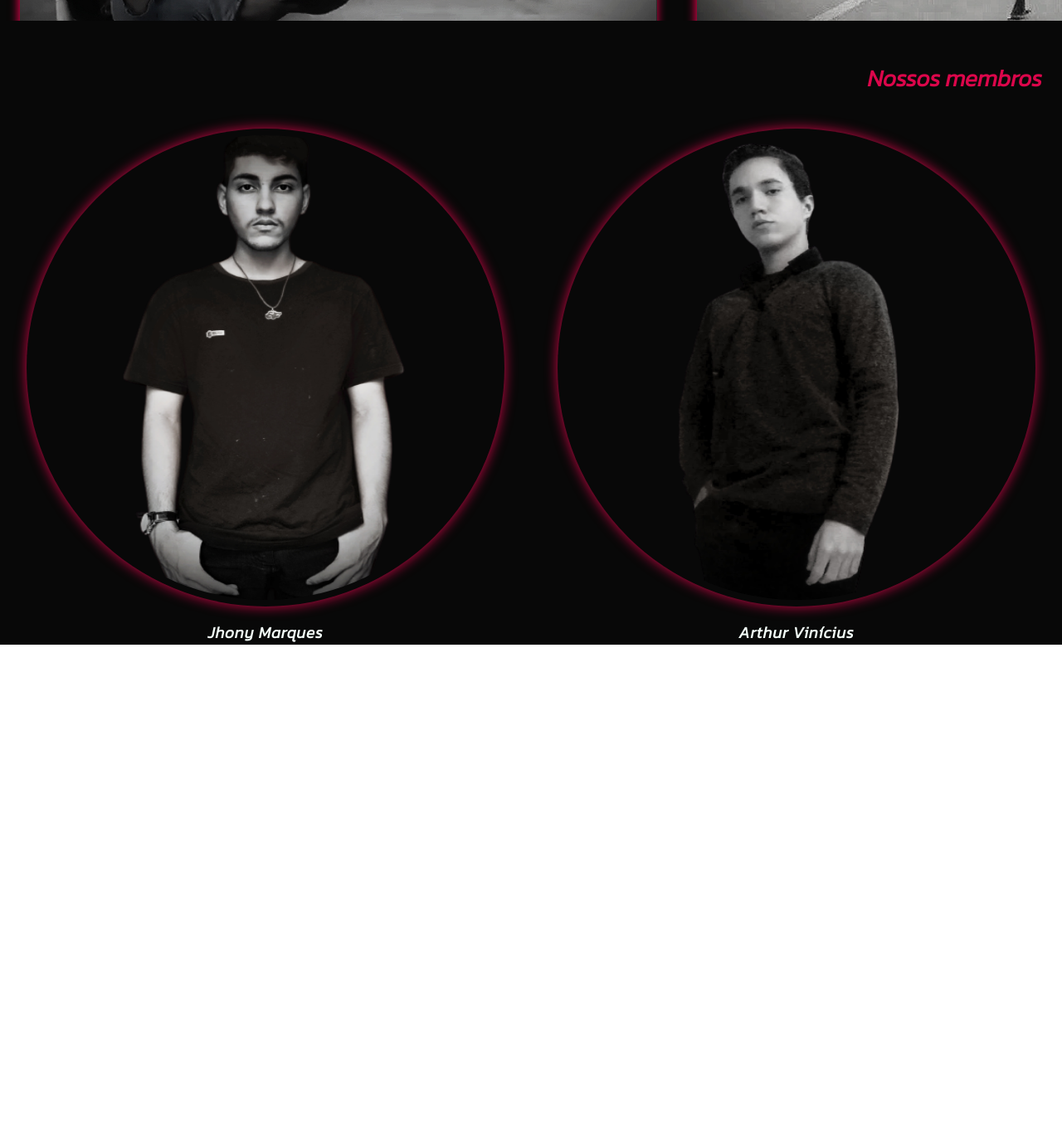
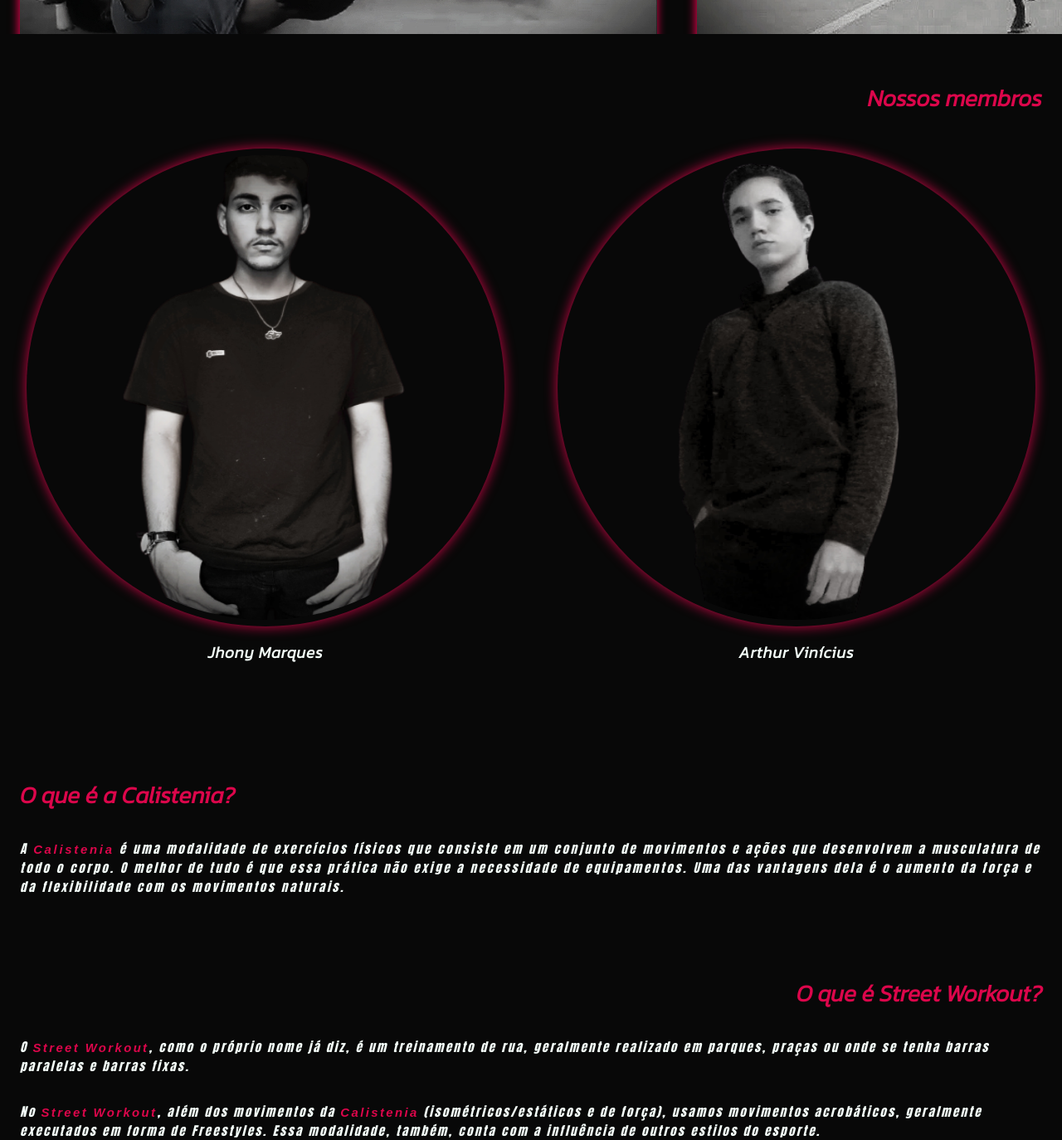
Before and after one commit to arthurandrael/new-xthenia, a plain HTML site: page index.html in a window 1280 px wide. Shown: the part 1480-2854 px from the top of the page at 83% size. Before the commit the page ends 2257 px from the top, so only its background shows below. Drawn offline with Linux system fonts and the light colour scheme.

Commit message:
criação de apresentação rápida sobre calistenia e Street Workout

```diff
--- a/index.html
+++ b/index.html
@@ -77,7 +77,7 @@
         <div>
           <a href="https://youtu.be/mgB7s3kgXBs" target="_blank"><img src="images/abdominais.jpg" alt="treino de abdominais" class="video"></a>
 
-          <span class="bold">Treino de Abdominal (ft. Matheus).</span>
+          <span class="bold">Treino de Abdominal (ft. Matheus).</span><br>
           <span class="subtitle">XThenia</span>
         </div>
 
@@ -99,7 +99,7 @@
 
     <section id="Nossos-membros">
 
-      <h1>Nossos membros</h1>
+      <h1 class="right">Nossos membros</h1>
 
       <div class="membros-container">
 
@@ -160,7 +160,32 @@
 
       </div>
 
+    </section>
 
+
+
+
+
+    <section id="Calistenia">
+
+      <h1>O que é a Calistenia?</h1>
+
+      <p>A <strong>Calistenia</strong>
+      é uma modalidade de exercícios físicos que consiste em um conjunto de movimentos e ações que desenvolvem a musculatura de todo o corpo. O melhor de tudo é que essa prática não exige a necessidade de equipamentos. Uma das vantagens dela é o aumento da força e da flexibilidade com os movimentos naturais.</p>
+
+    </section>
+
+
+
+
+
+    <section id="SWorkout">
+
+      <h1 class="right">O que é Street Workout?</h1>
+
+      <p>O <strong>Street Workout</strong>, como o próprio nome já diz, é um treinamento de rua, geralmente realizado em parques, praças ou onde se tenha barras paralelas e barras fixas.</p>
+
+      <p>No <strong>Street Workout</strong>, além dos movimentos da <strong>Calistenia</strong> (isométricos/estáticos e de força), usamos movimentos acrobáticos, geralmente executados em forma de Freestyles. Essa modalidade, também, conta com a influência de outros estilos do esporte.</p>
 
     </section>
   </main>
--- a/style.css
+++ b/style.css
@@ -161,7 +161,7 @@ section p {
   font-weight: 300;
   width: 100vw;
   font-size: .95rem;
-  padding: 1.5rem 1.5rem 3.5rem;
+  padding: 1.5rem 1.5rem 4.5rem;
   letter-spacing: .15rem;
 }
 
@@ -218,10 +218,15 @@ section h1 {
 }
 
 
-#Nossos-membros > h1{
+
+#Nossos-membros {
+  padding-bottom: 4.5rem;
+}
+
+#Nossos-membros > h1, .right{
   text-align: right;
   margin: 0 1.5rem;
-  padding: 3rem 0 0;
+  padding: 3.5rem 0 0;
 }
 
 div.membro{
@@ -242,3 +247,26 @@ div.membro > span.bold {
   font-size: 1.2rem;
   letter-spacing: .05rem;
 }
+
+
+
+
+
+#Calistenia h1 {
+  padding: 4rem 0 .5rem 1.5rem;
+}
+#Calistenia p {
+  letter-spacing: .17rem;
+  font-size: .93rem;
+}
+
+
+
+
+#SWorkout > h1 {
+  padding-top: 1.5rem;
+}
+#SWorkout > p {
+  padding: 2rem 1.5rem 0;
+  font-size: .93rem;
+}
```
